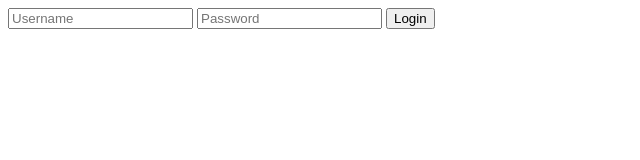
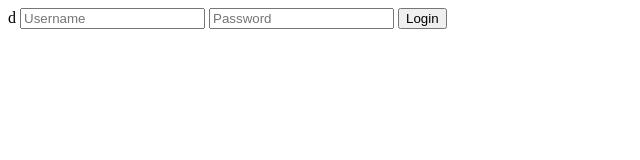
Before and after one commit to mhowardsieben/JS-Website-Repository, a plain HTML site: page Index.html in a window 1280 px wide. Shown: the full height of the page, 0-640 px from the left. Drawn offline with Linux system fonts and the light colour scheme.

Commit message:
Update Index.html

```diff
--- a/Index.html
+++ b/Index.html
@@ -4,7 +4,7 @@
     <meta charset="utf-8">
     <title>Login</title>
   </head>
-  <body>
+  <body>d
     <input type="text" placeholder="Username"  id="Username">
     <input type="text" placeholder="Password"  id="Password">
     <button id="Login">Login</button>
```
